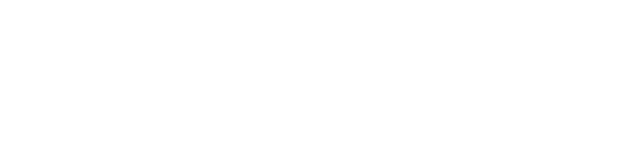
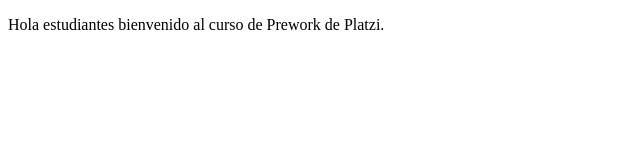
Before and after one commit to Franki1985/proyectoDemoCursoPrework, a plain HTML site: page index.html in a window 1280 px wide. Shown: the whole page, without its empty margins (0-640 px from the left). Drawn offline with Linux system fonts and the light colour scheme.

Commit message:
cambios en title y agregamos parrafot

```diff
--- a/index.html
+++ b/index.html
@@ -4,9 +4,13 @@
     <meta charset="UTF-8">
     <meta http-equiv="X-UA-Compatible" content="IE=edge">
     <meta name="viewport" content="width=device-width, initial-scale=1.0">
-    <title>Document</title>
+    <title>Hola Mundo</title>
 </head>
 <body>
+    <p>
+Hola estudiantes bienvenido al curso de Prework de Platzi.
+
+    </p>
 
 </body>
 </html>
```
